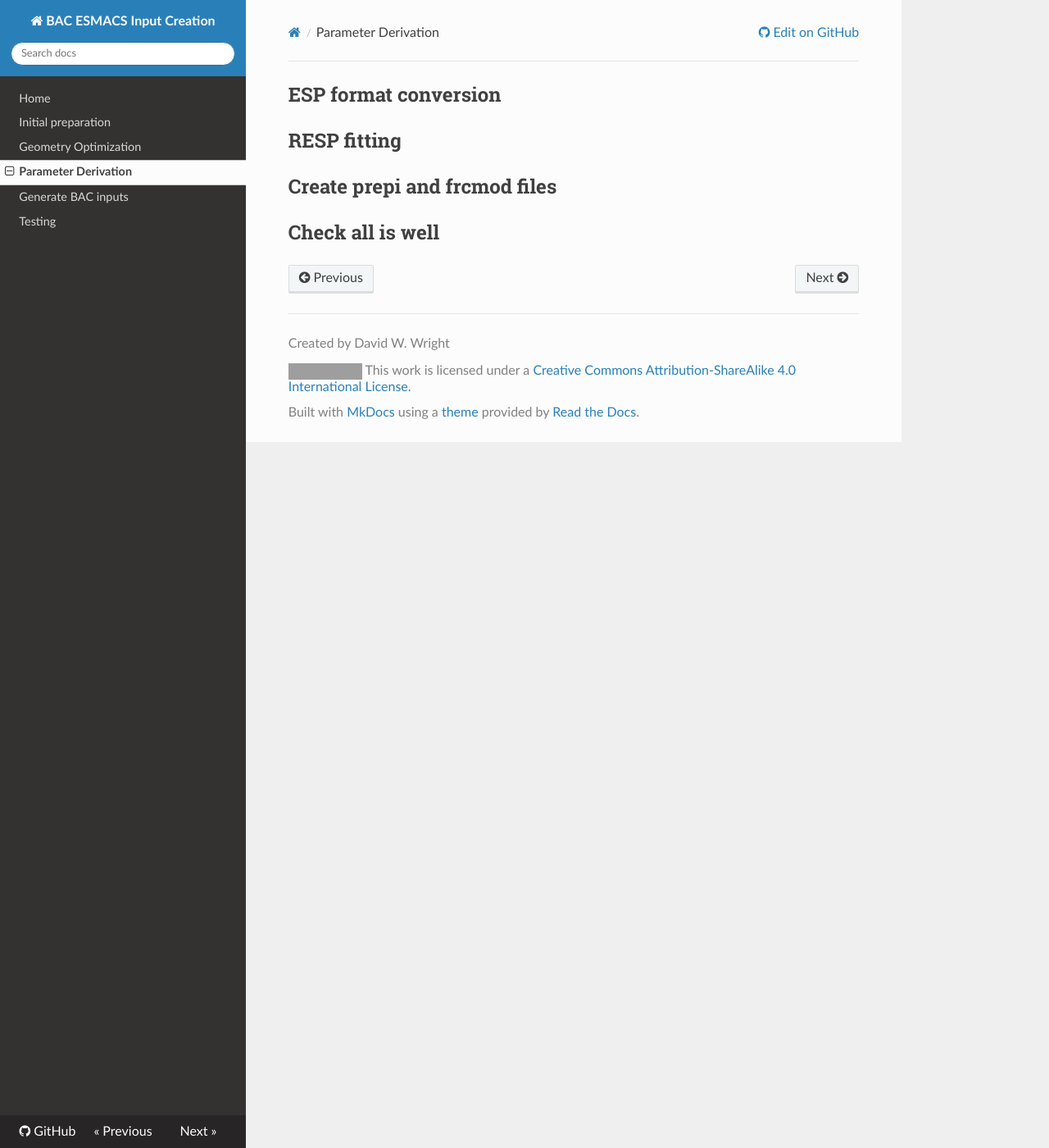
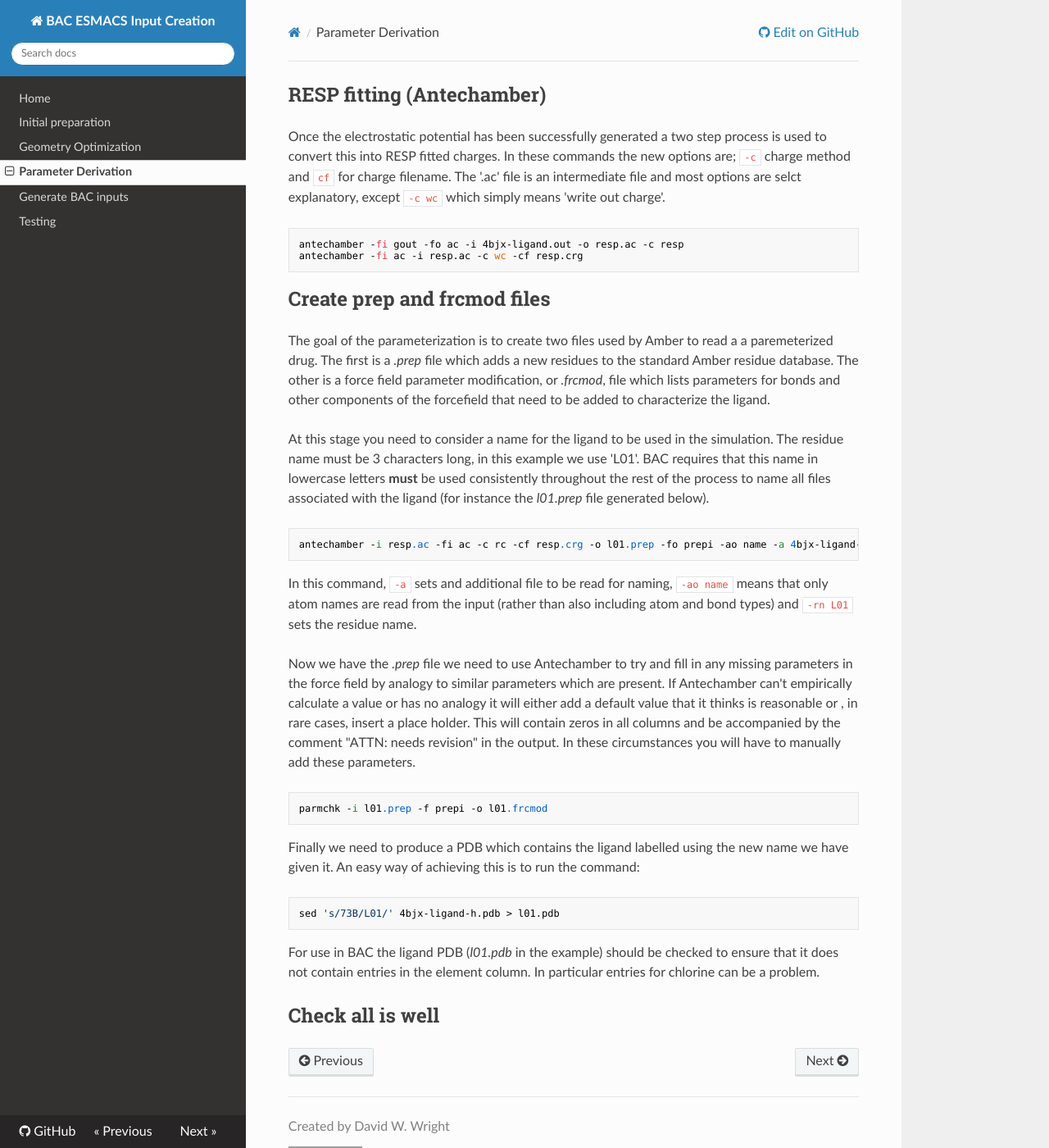
Before and after one commit to UCL-CCS/esmacs-input-creation-docs, an MkDocs documentation site: the page built from docs/parameter_derivation.md, in a window 1280 px wide and 1400 px high. Shown: the whole window at 82% size. Built offline with MkDocs 1.6.1, drawn with Linux system fonts in a browser that asks for light colours; nearby versions of some CDN libraries; old or Windows-style settings are respelled for this version of MkDocs; grey boxes are pictures that could not be loaded.

Commit message:
Complete the parameter generation steps

````diff
--- a/docs/parameter_derivation.md
+++ b/docs/parameter_derivation.md
@@ -1,8 +1,47 @@
 
-## ESP format conversion
+## RESP fitting (Antechamber)
 
-## RESP fitting
+Once the electrostatic potential has been successfully generated a two step process is used to convert this into RESP fitted charges.
+In these commands the new options are; `-c` charge method and `cf` for charge filename. The '.ac' file is an intermediate file and most options are selct explanatory, except `-c wc` which simply means 'write out charge'.
 
-## Create prepi and frcmod files
+```
+antechamber -fi gout -fo ac -i 4bjx-ligand.out -o resp.ac -c resp
+antechamber -fi ac -i resp.ac -c wc -cf resp.crg
+```
+
+## Create prep and frcmod files
+
+The goal of the parameterization is to create two files used by Amber to read a a paremeterized drug.
+The first is a *.prep* file which adds a new residues to the standard Amber residue database.
+The other is a force field parameter modification, or *.frcmod*, file which lists parameters for bonds and other components of the forcefield that need to be added to characterize the ligand.
+
+At this stage you need to consider a name for the ligand to be used in the simulation.
+The residue name must be 3 characters long, in this example we use 'L01'.
+BAC requires that this name in lowercase letters **must** be used consistently throughout the rest of the process to name all files associated with the ligand (for instance the *l01.prep* file generated below).
+
+```
+antechamber -i resp.ac -fi ac -c rc -cf resp.crg -o l01.prep -fo prepi -ao name -a 4bjx-ligand-h.pdb -fa pdb -rn L01
+```
+
+In this command, `-a` sets and additional file to be read for naming, `-ao name` means that only atom names are read from the input (rather than also including atom and bond types) and `-rn L01` sets the residue name.
+
+Now we have the *.prep* file we need to use Antechamber to try and fill in any missing parameters in the force field by analogy to similar parameters which are present.
+If Antechamber can't empirically calculate a value or has no analogy it will either add a default value that it thinks is reasonable or , in rare cases, insert a place holder.
+This will contain zeros in all columns and be accompanied by the comment "ATTN: needs revision" in the output.
+In these circumstances you will have to manually add these parameters.
+
+```
+parmchk -i l01.prep -f prepi -o l01.frcmod
+```
+
+Finally we need to produce a PDB which contains the ligand labelled using the new name we have given it.
+An easy way of achieving this is to run the command:
+
+```
+sed 's/73B/L01/' 4bjx-ligand-h.pdb > l01.pdb
+```
+
+For use in BAC the ligand PDB (*l01.pdb* in the example) should be checked to ensure that it does not contain entries in the element column.
+In particular entries for chlorine can be a problem.
 
 ## Check all is well
````
Also changed, not shown: docs/geometry_optimization.md (+4 -22 lines).
